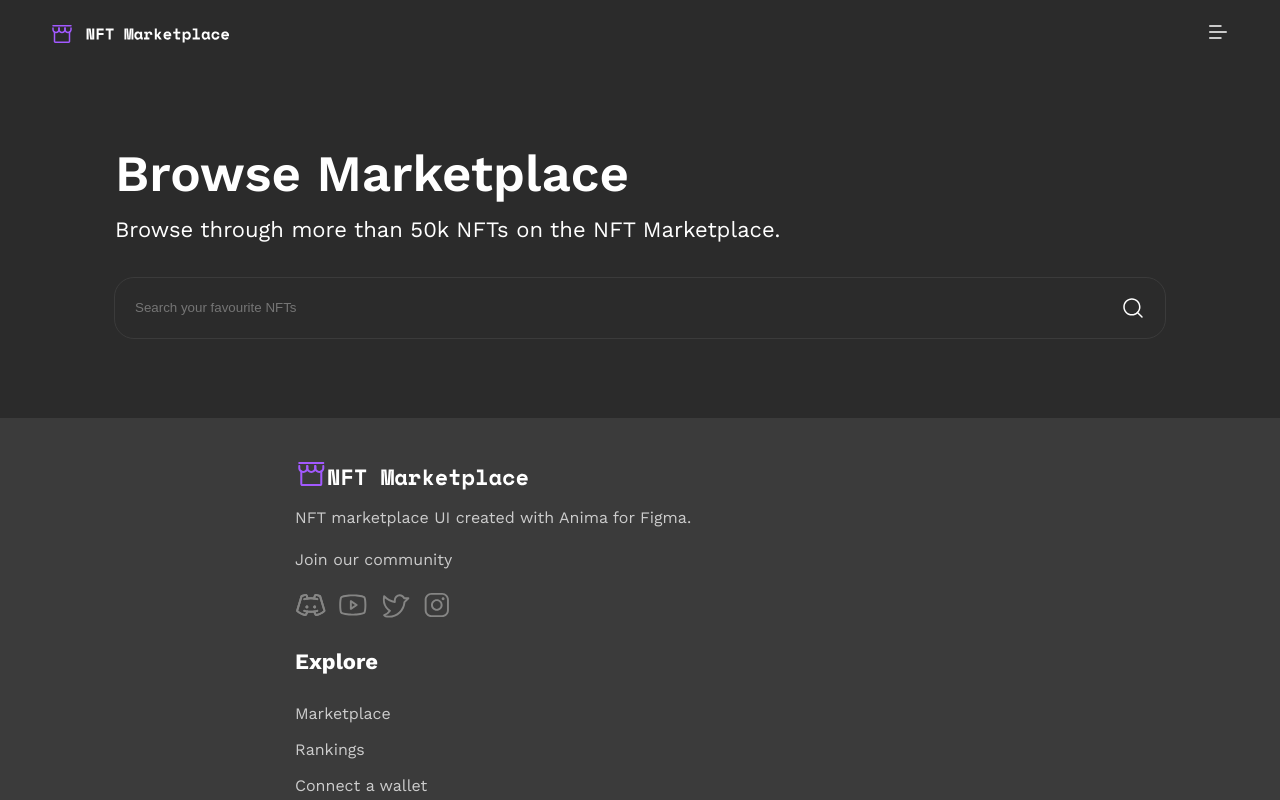
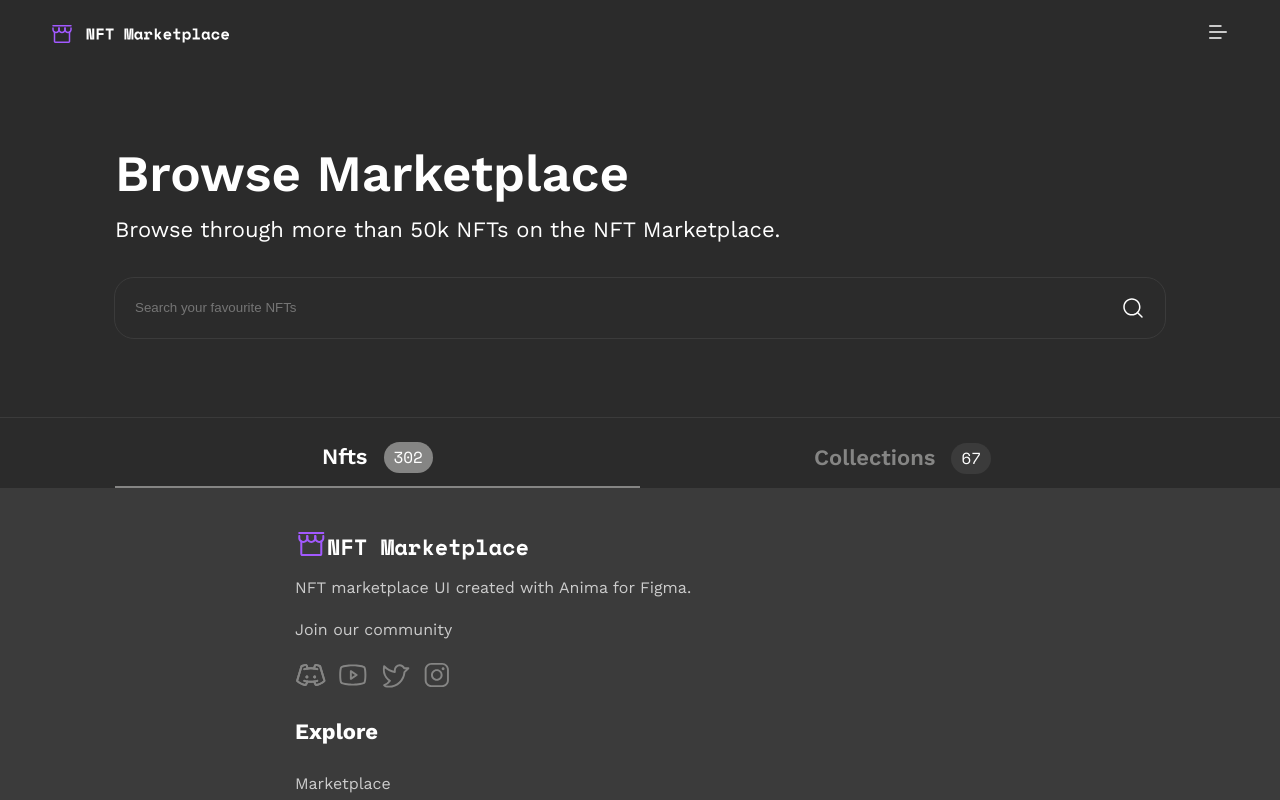
Before and after one commit to FeridQarayev/nft_market_fullstack, a React (Create React App) app in the folder client/: page / in a window 1280 px wide. Shown: the top 800 px of the page. Built offline with nearby package versions, Linux system fonts and the light colour scheme.

Commit message:
add nfts section in marketplace page

```diff
--- a/client/src/pages/marketplace/index.jsx
+++ b/client/src/pages/marketplace/index.jsx
@@ -1,10 +1,12 @@
 import React, { Fragment } from "react";
 import search_logo from "../../images/marketplace/magnifyingglass@2x.svg";
+import line from "../../images/marketplace/line-2@1x.svg";
 import styled from "./marketplace.module.scss";
 
 function Marketplace() {
   return (
     <Fragment>
+      {/* Headline Start */}
       <div className={styled.headline}>
         <div className={styled.headline__container}>
           <div className={styled.headline__container__up}>
@@ -21,6 +23,36 @@ function Marketplace() {
           </div>
         </div>
       </div>
+      {/* Headline End */}
+
+      {/* Nfts Start */}
+      <div className={styled.nfts}>
+        <div className={styled.nfts__head}>
+          <img src={line} alt="Line" />
+          <div className={styled.nfts__head__container}>
+            <div className={styled.nfts__head__container__body}>
+              <div className={styled.nfts__head__container__body__left}>
+                <div className={styled.nfts__head__container__body__left__text}>
+                  Nfts
+                </div>
+                <div className={styled.nfts__head__container__body__left__count}>
+                  <div>302</div>
+                </div>
+              </div>
+              <div className={styled.nfts__head__container__body__right}>
+                <div className={styled.nfts__head__container__body__right__text}>
+                  Collections
+                </div>
+                <div className={styled.nfts__head__container__body__right__count}>
+                  <div>67</div>
+                </div>
+              </div>
+            </div>
+          </div>
+        </div>
+        <div className="nfts__body"></div>
+      </div>
+      {/* Nfts End */}
     </Fragment>
   );
 }
--- a/client/src/pages/marketplace/marketplace.module.scss
+++ b/client/src/pages/marketplace/marketplace.module.scss
@@ -122,3 +122,170 @@
     }
   }
 }
+
+.nfts {
+  align-items: center;
+  align-self: stretch;
+  background-color: transparent;
+  display: flex;
+  flex-direction: column;
+  height: auto;
+  mix-blend-mode: normal;
+  position: relative;
+  &__head {
+    align-items: center;
+    align-self: stretch;
+    background-color: #2b2b2b;
+    display: flex;
+    flex-direction: column;
+    gap: 10px;
+    height: auto;
+    mix-blend-mode: normal;
+    position: relative;
+    img {
+      align-self: stretch;
+      background-color: transparent;
+      height: 1px;
+      margin-top: -1px;
+      min-width: 1280px;
+      object-fit: cover;
+      position: relative;
+    }
+    &__container {
+      align-items: flex-start;
+      background-color: transparent;
+      display: flex;
+      height: auto;
+      position: relative;
+      width: 1050px;
+      &__body {
+        align-items: flex-start;
+        background-color: transparent;
+        display: flex;
+        flex: 1;
+        height: auto;
+        position: relative;
+        &__left {
+          align-items: center;
+          background-color: transparent;
+          border-bottom-style: solid;
+          border-bottom-width: 2px;
+          border-color: #858584;
+          border-left-style: none;
+          border-right-style: none;
+          border-top-style: none;
+          display: flex;
+          flex: 1;
+          gap: 16px;
+          height: 60px;
+          justify-content: center;
+          padding: 0px 30px;
+          position: relative;
+          &__text {
+            background-color: transparent;
+            letter-spacing: 0px;
+            line-height: 30.8px;
+            mix-blend-mode: normal;
+            position: relative;
+            text-align: center;
+            white-space: nowrap;
+            width: fit-content;
+
+            color: #ffffff;
+            font-family: "Work Sans", Helvetica;
+            font-size: 22px;
+            font-style: normal;
+            font-weight: 600;
+          }
+          &__count {
+            align-items: center;
+            background-color: #858584;
+            border-radius: 20px;
+            display: flex;
+            gap: 10px;
+            height: auto;
+            mix-blend-mode: normal;
+            padding: 5px 10px;
+            position: relative;
+            width: fit-content;
+            div {
+              background-color: transparent;
+              letter-spacing: 0px;
+              line-height: 22.4px;
+              margin-top: -1px;
+              mix-blend-mode: normal;
+              position: relative;
+              text-align: left;
+              white-space: nowrap;
+              width: fit-content;
+
+              color: #ffffff;
+              font-family: "Space Mono", Helvetica;
+              font-size: 16px;
+              font-style: normal;
+              font-weight: 400;
+            }
+          }
+        }
+        &__right {
+          align-items: center;
+          background-color: transparent;
+          display: flex;
+          flex: 1;
+          gap: 16px;
+          height: 60px;
+          justify-content: center;
+          padding: 0px 30px;
+          position: relative;
+          &__text {
+            background-color: transparent;
+            letter-spacing: 0px;
+            line-height: 30.8px;
+            mix-blend-mode: normal;
+            position: relative;
+            text-align: center;
+            white-space: nowrap;
+            width: fit-content;
+
+            color: #858584;
+            font-family: "Work Sans", Helvetica;
+            font-size: 22px;
+            font-style: normal;
+            font-weight: 600;
+          }
+          &__count {
+            align-items: center;
+            background-color: #3b3b3b;
+            border-radius: 20px;
+            display: flex;
+            gap: 10px;
+            height: auto;
+            mix-blend-mode: normal;
+            padding: 5px 10px;
+            position: relative;
+            width: fit-content;
+            div {
+              background-color: transparent;
+              letter-spacing: 0px;
+              line-height: 22.4px;
+              margin-top: -1px;
+              mix-blend-mode: normal;
+              position: relative;
+              text-align: left;
+              white-space: nowrap;
+              width: fit-content;
+
+              color: #ffffff;
+              font-family: "Space Mono", Helvetica;
+              font-size: 16px;
+              font-style: normal;
+              font-weight: 400;
+            }
+          }
+        }
+      }
+    }
+  }
+  &__body {
+  }
+}
```
Also changed, not shown: client/src/images/marketplace/line-2@1x.svg (added).
